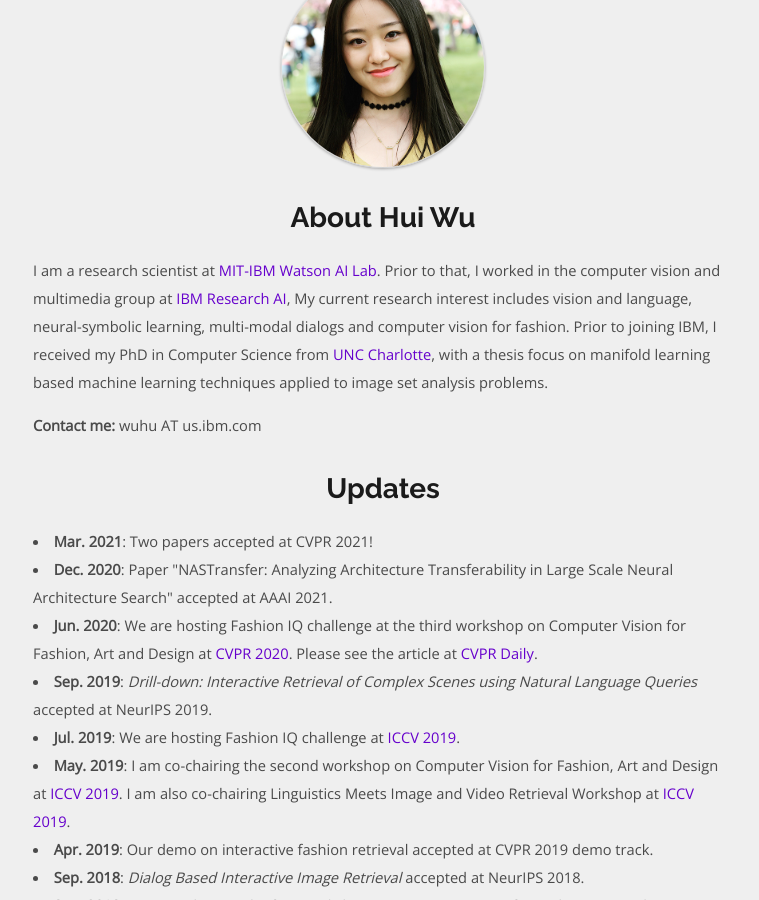
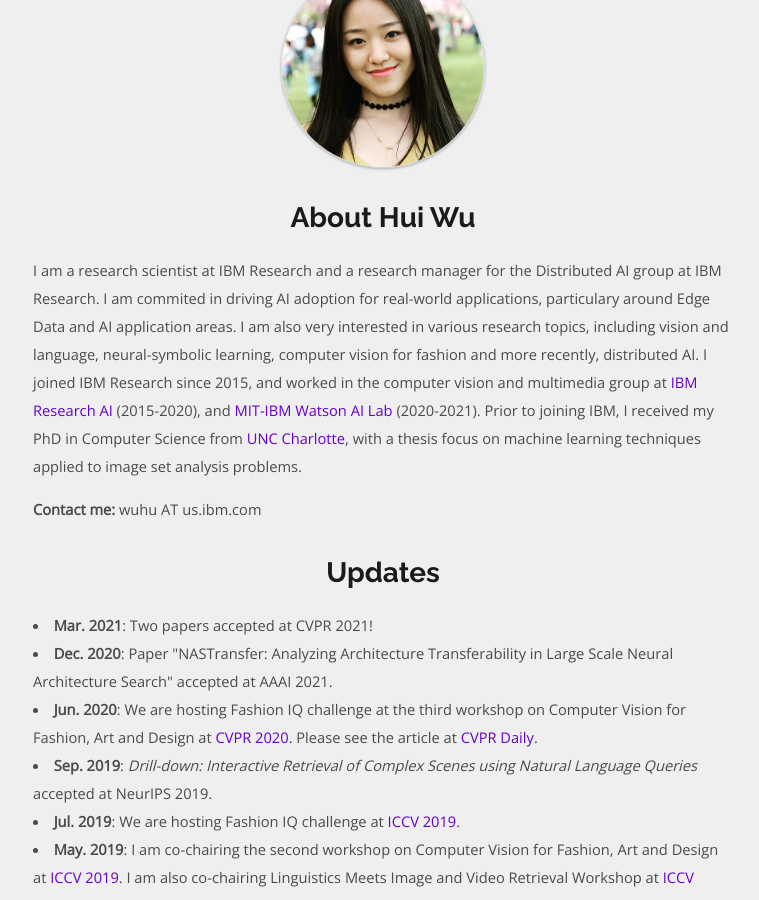
Before and after one commit to spacew/spacew.github.io, a Jekyll site: the page built from index.html, in a window 1280 px wide and 900 px high, scrolled down 345 px. Shown: the whole window, without its empty margins (257-1016 px from the left). Built offline with Jekyll 4.4.1, drawn with Linux system fonts in a browser that asks for light colours; the list of posts is cut into pages by our own code.

Commit message:
Update index.html

```diff
--- a/index.html
+++ b/index.html
@@ -9,10 +9,16 @@
         <img src="media/huiwu.jpg" alt="Profile Photo" style="height:200px;border-radius:50%;">
         <h1 class="top-text">About Hui Wu</h1>
         <p>
-            I am a research scientist at <a href=https://mitibmwatsonailab.mit.edu/>MIT-IBM Watson AI Lab</a>. Prior to that,
-            I worked in the computer vision and multimedia group at <a href=https://www.research.ibm.com/artificial-intelligence/>IBM Research AI</a>,
-            My current research interest includes vision and language, neural-symbolic learning, multi-modal dialogs and computer vision for fashion.
-            Prior to joining IBM, I received my PhD in Computer Science from <a href=https://www.uncc.edu/>UNC Charlotte</a>, with a thesis focus on manifold learning based machine learning techniques applied to image set analysis problems.</p>
+            I am a research scientist at IBM Research and a research manager for the Distributed AI group at IBM Research.
+            I am commited in driving AI adoption for real-world applications, particulary around Edge Data and AI application areas.
+            I am also very interested in various research topics, including vision and language, neural-symbolic learning, computer vision for fashion and more
+            recently, distributed AI.
+            I joined IBM Research since 2015, and worked in the computer vision and multimedia group at
+            <a href=https://www.research.ibm.com/artificial-intelligence/>IBM Research AI</a> (2015-2020), and
+            <a href=https://mitibmwatsonailab.mit.edu/>MIT-IBM Watson AI Lab</a> (2020-2021).
+            Prior to joining IBM, I received my PhD in Computer Science from <a href=https://www.uncc.edu/>UNC Charlotte</a>,
+            with a thesis focus on machine learning
+            techniques applied to image set analysis problems.</p>
 
         <p><b>Contact me:</b> wuhu AT us.ibm.com</p>
 
```
